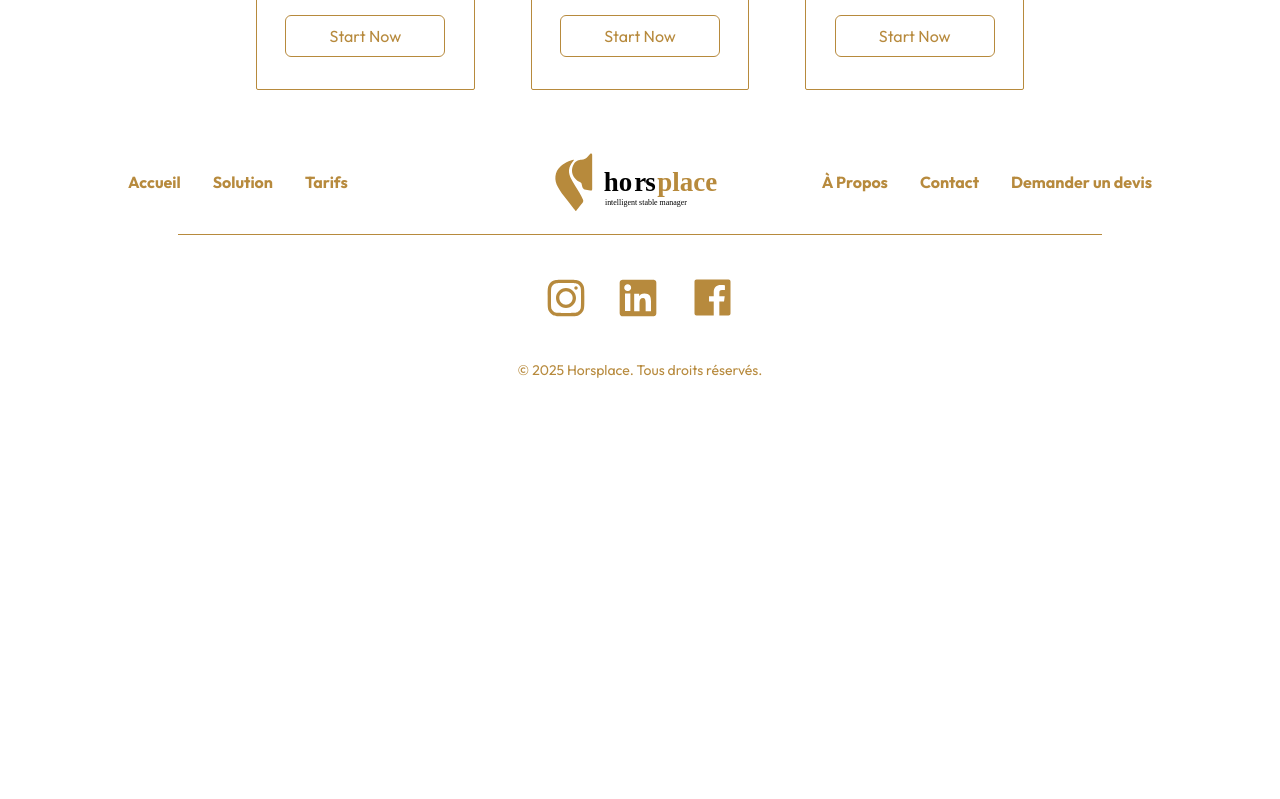
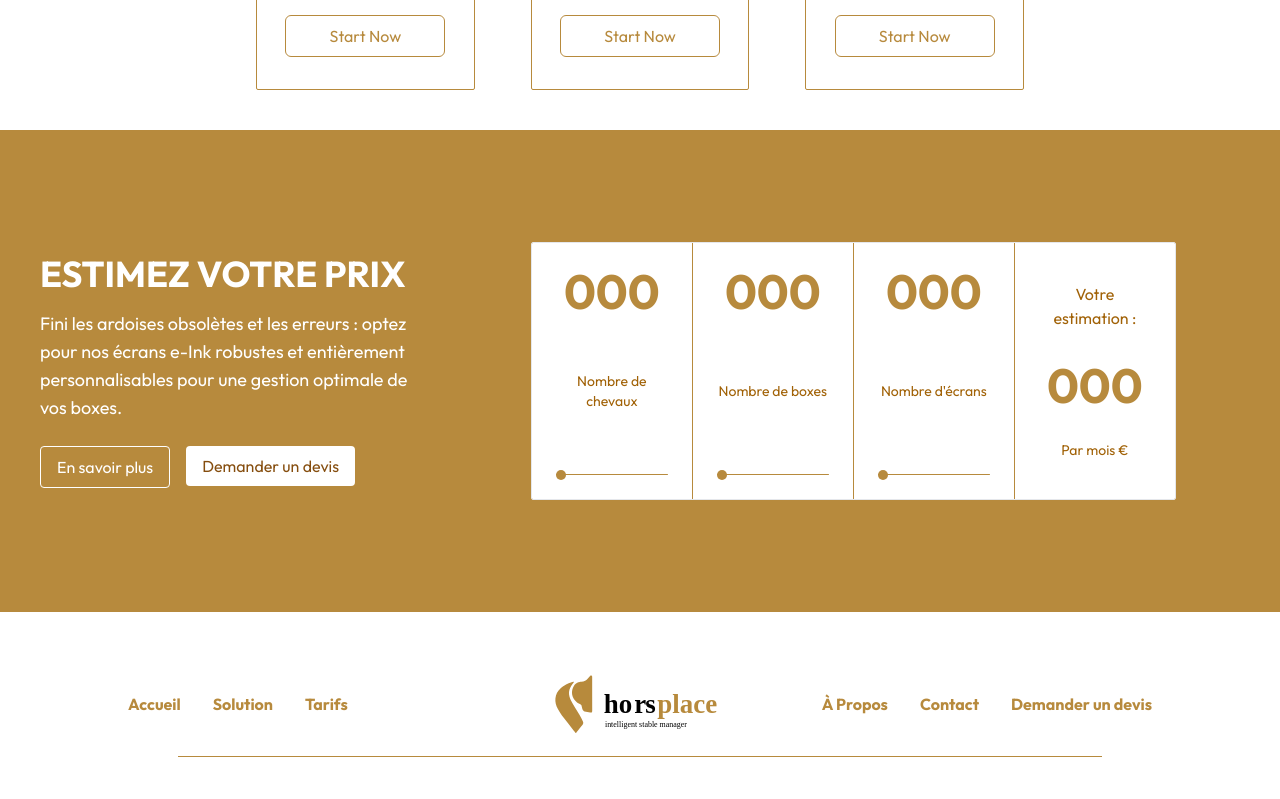
Before and after one commit to Nyttho/horseplace, a Next.js app: page /tarif in a window 1280 px wide. Shown: the part 500-1299 px from the top of the page. Before the commit the page ends 880 px from the top, so only its background shows below. Built offline with nearby package versions, Linux system fonts and the light colour scheme.

Commit message:
estimation component

```diff
--- /dev/null
+++ b/app/components/Estimation.jsx
@@ -0,0 +1,56 @@
+"use client";
+
+import Link from "next/link";
+import NumberBox from "@/app/components/NumberBox";
+import { useState } from "react";
+
+export default function Estimation() {
+    const [horses, setHorses] = useState(0);
+    const [boxes, setBoxes] = useState(0);
+    const [screens, setScreens] = useState(0);
+
+    const handleRange = (e, setItemType) => {
+        setItemType(parseInt(e.target.value, 10));
+    };
+
+    return (
+        <div className="bg-primary-dark text-white px-10 py-28 my-10">
+            <div className="max-w-7xl mx-auto flex flex-col md:flex-row justify-between items-center gap-10">
+                {/* Section texte et boutons */}
+                <div className="flex-1">
+                    <h2 className="text-4xl font-bold">ESTIMEZ VOTRE PRIX</h2>
+                    <p className="mt-4 text-lg">
+                        Fini les ardoises obsolètes et les erreurs : optez pour nos écrans e-Ink robustes
+                        et entièrement personnalisables pour une gestion optimale de vos boxes.
+                    </p>
+                    <div className="mt-6 flex space-x-4">
+                        <Link href="/solution">
+                            <button className="border border-white px-4 py-2 rounded">En savoir plus</button>
+                        </Link>
+                        <Link href="/devis">
+                            <button className="bg-white text-yellow-800 px-4 py-2 rounded">Demander un devis</button>
+                        </Link>
+                    </div>
+                </div>
+
+                {/* Section des inputs et estimation */}
+                <div className="flex-[2] flex justify-center items-center ">
+                    <div className="flex overflow-hidden rounded-sm border space-x-[1px]">
+                        <NumberBox amount={horses} itemType="chevaux" range={handleRange} setItemType={setHorses} />
+                        <NumberBox amount={boxes} itemType="boxes" range={handleRange} setItemType={setBoxes} />
+                        <NumberBox amount={screens} itemType="écrans" range={handleRange} setItemType={setScreens} />
+                    {/* Carte pour l'estimation */}
+                    <div className="p-6 text-center h-64 flex items-center w-40 flex-wrap justify-center bg-white">
+                        <p className="text-yellow-700 text-md">Votre estimation :</p>
+                        <div className="text-5xl font-bold text-primary-dark">
+                            {(horses * 10 + boxes * 15 + screens * 20).toString().padStart(3, "0")}
+                        </div>
+                        <p className="text-yellow-700 text-sm">Par mois €</p>
+                    </div>
+                    </div>
+
+                </div>
+            </div>
+        </div>
+    );
+}
--- /dev/null
+++ b/app/components/NumberBox.jsx
@@ -0,0 +1,53 @@
+export default function NumberBox({ amount, itemType, range, setItemType }) {
+    const voyels = ["a", "e", "i", "o", "u", "y"]
+
+    const setText = (str) => {
+        for (let v of voyels) {
+            if (str.normalize("NFD").replace(/[\u0300-\u036f]/g, "").startsWith(v)) {
+                return "Nombre d'"
+            }
+        }
+        return "Nombre de "
+    }
+
+    const text = setText(itemType)
+
+    const handleInputChange = (e) => {
+        let value = parseInt(e.target.innerText.replace(/\D/g, ""), 10) || 0
+        if (value >= 0 && value <= 999) {
+            setItemType(value)
+        } else {
+            setItemType(0) // Reset si invalide
+        }
+    }
+
+    return (
+        <div className="bg-white p-6 text-center w-40 flex flex-col justify-between items-center h-64 ">
+            {/* Zone de nombre éditable */}
+            <div
+                contentEditable
+                suppressContentEditableWarning
+                className="text-5xl font-bold text-primary-dark outline-none focus:ring-2 focus:ring-primary-dark px-2"
+                onBlur={handleInputChange}
+                onKeyDown={(e) => {
+                    if (e.key === "Enter") e.target.blur() // Valider avec Entrée
+                }}
+            >
+                {amount.toString().padStart(3, "0")}
+            </div>
+
+            <p className="text-yellow-700 text-sm">{text}{itemType}</p>
+
+            {/* Slider stylisé */}
+            <input
+                value={amount}
+                type="range"
+                min={0}
+                max={500}
+                className="mt-2 w-full appearance-none h-1 bg-primary-dark rounded-lg cursor-pointer
+                           accent-primary-dark  focus:outline-none"
+                onChange={(e) => range(e, setItemType)}
+            />
+        </div>
+    )
+}
--- a/app/globals.css
+++ b/app/globals.css
@@ -31,3 +31,33 @@ body {
     0px -1px 0 currentColor,
     -1px 0px 0 currentColor;
 }
+
+input[type="range"] {
+  -webkit-appearance: none;
+  appearance: none;
+  width: 100%;
+  height: 1px;
+  background: #B78A3D;
+  border-radius: 2px;
+  cursor: pointer;
+}
+
+/* Style du bouton (thumb) pour Webkit (Chrome, Safari) */
+input[type="range"]::-webkit-slider-thumb {
+  -webkit-appearance: none;
+  appearance: none;
+  width: 10px;
+  height: 10px;
+  background: #B78A3D;
+  border-radius: 50%;
+  cursor: pointer;
+}
+
+/* Style du bouton (thumb) pour Firefox */
+input[type="range"]::-moz-range-thumb {
+  width: 10px;
+  height: 10px;
+  background: #B78A3D;
+  border-radius: 50%;
+  cursor: pointer;
+}
--- a/app/tarif/page.jsx
+++ b/app/tarif/page.jsx
@@ -1,5 +1,6 @@
 import Offer from "../components/Offer";
 import avatar from "@/public/static/images/avatar.jpeg"
+import Estimation from "../components/Estimation";
 
 export default function Tarif (){
   const fakeOffers = [
@@ -35,6 +36,7 @@ export default function Tarif (){
     },
   ]
   return(
+<>
     <section>
       <h1>Tarif</h1>
         <div className="flex gap-14 w-3/5 mx-auto">
@@ -43,6 +45,10 @@ export default function Tarif (){
           ))}
         </div>
     </section>
+    <section>
+      <Estimation />
+    </section>
+</>
 
 );
 };
```
Lines whose indentation alone changed are shown as unchanged.
